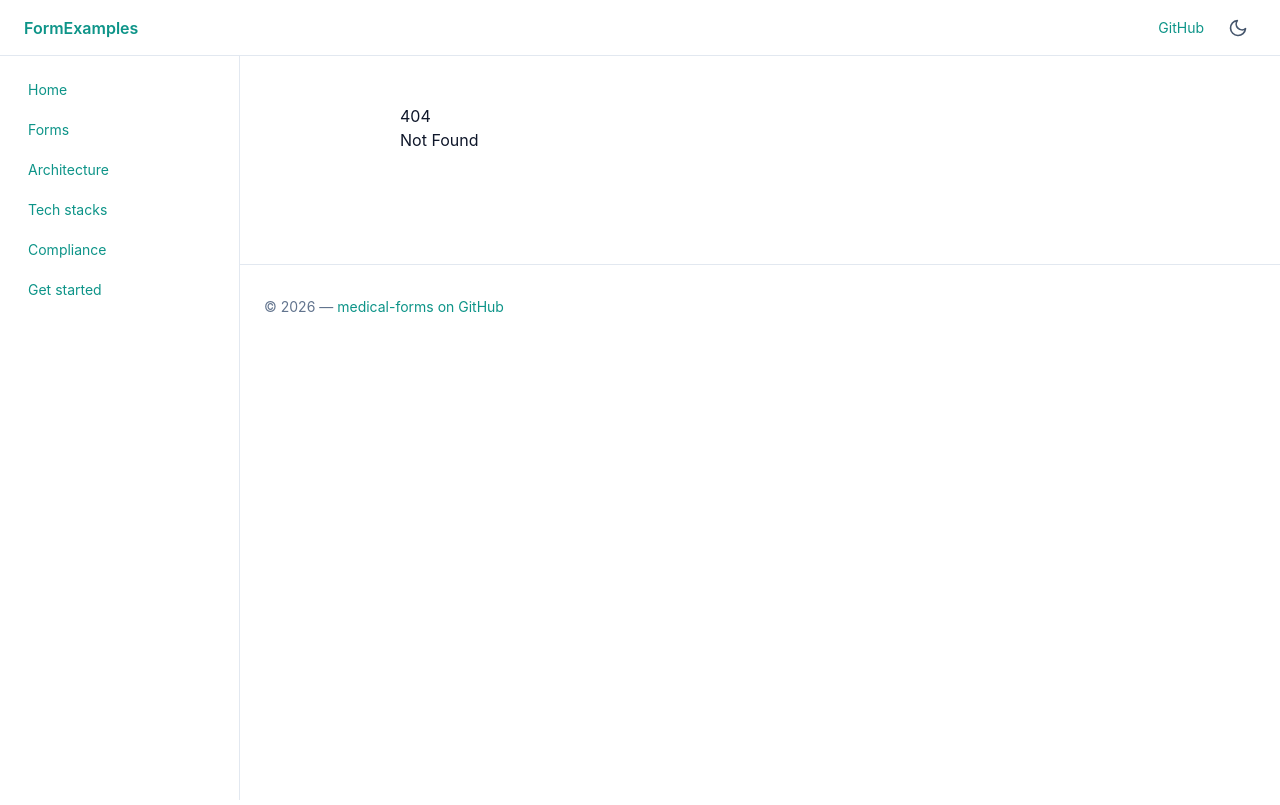
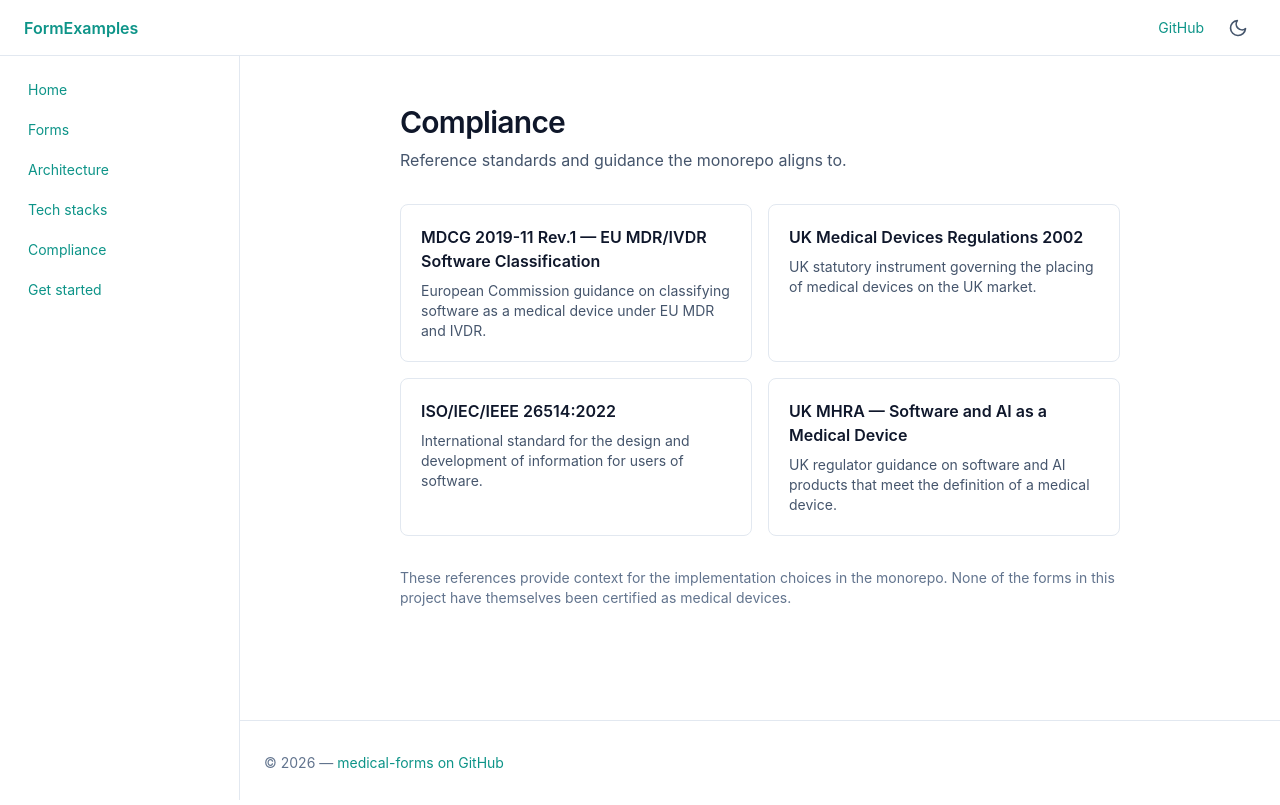
Before and after one commit to FormExamples/formexamples.github.io, a SvelteKit app: page /compliance in a window 1280 px wide. Before the commit this address had no page. Built offline with nearby package versions, Linux system fonts and the light colour scheme.

Commit message:
Add Compliance page for formexamples site

```diff
--- /dev/null
+++ b/src/routes/compliance/+page.svelte
@@ -0,0 +1,44 @@
+<script lang="ts">
+  import ReferenceCard from '$lib/components/ReferenceCard.svelte';
+
+  const refs = [
+    {
+      title: 'MDCG 2019-11 Rev.1 — EU MDR/IVDR Software Classification',
+      href: 'https://health.ec.europa.eu/document/download/b45335c5-1679-4c71-a91c-fc7a4d37f12b_en',
+      description: 'European Commission guidance on classifying software as a medical device under EU MDR and IVDR.'
+    },
+    {
+      title: 'UK Medical Devices Regulations 2002',
+      href: 'https://www.legislation.gov.uk/uksi/2002/618/contents',
+      description: 'UK statutory instrument governing the placing of medical devices on the UK market.'
+    },
+    {
+      title: 'ISO/IEC/IEEE 26514:2022',
+      href: 'https://www.iso.org/standard/77451.html',
+      description: 'International standard for the design and development of information for users of software.'
+    },
+    {
+      title: 'UK MHRA — Software and AI as a Medical Device',
+      href: 'https://www.gov.uk/government/publications/software-and-artificial-intelligence-ai-as-a-medical-device/software-and-artificial-intelligence-ai-as-a-medical-device',
+      description: 'UK regulator guidance on software and AI products that meet the definition of a medical device.'
+    }
+  ];
+</script>
+
+<svelte:head>
+  <title>Compliance — FormExamples</title>
+</svelte:head>
+
+<h1 class="text-3xl font-semibold tracking-tight">Compliance</h1>
+<p class="mt-2 text-slate-600 dark:text-slate-400">Reference standards and guidance the monorepo aligns to.</p>
+
+<div class="mt-8 grid gap-4 sm:grid-cols-2">
+  {#each refs as r}
+    <ReferenceCard title={r.title} href={r.href} description={r.description} />
+  {/each}
+</div>
+
+<p class="mt-8 text-sm text-slate-500 dark:text-slate-400">
+  These references provide context for the implementation choices in the monorepo. None of the forms
+  in this project have themselves been certified as medical devices.
+</p>
```
